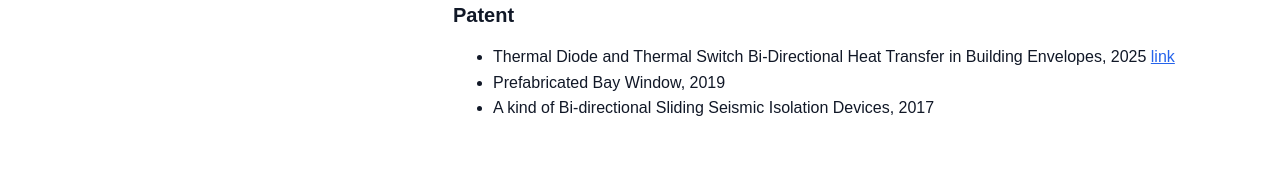
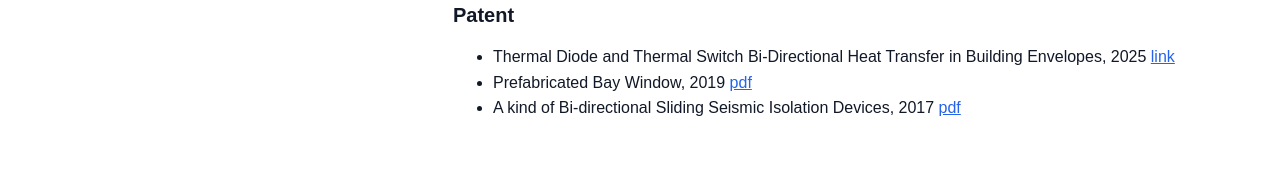
Before and after one commit to iefnxtdm/iefnxtdm.github.io, a plain HTML site: page index.html in a window 1280 px wide. Shown: the part 4015-4186 px from the top of the page. Drawn offline with Linux system fonts and the light colour scheme.

Commit message:
add patent pdf

```diff
--- a/index.html
+++ b/index.html
@@ -132,13 +132,13 @@
       <section class="card">
         <h2>Education and Work Experience</h2>
             <li>Postdoctoral Researcher–Mechanical Engineering, NREL, Feb 2024 ‑ present</li>
-                Mentors: <a href="https://research-hub.nrel.gov/en/persons/ravi-kishore/" target="_blank" rel="noopener noreferrer" style="text-decoration: none;"> Ravi Kishore </a>&nbsp;
+                Mentors: <a href="https://research-hub.nrel.gov/en/persons/ravi-kishore/" target="_blank" rel="noopener noreferrer" style="text-decoration: none;"> Ravi Kishore  </a>&nbsp;
                        <a href="https://research-hub.nrel.gov/en/persons/chuck-booten/" target="_blank" rel="noopener noreferrer" style="text-decoration: none;"> Chuck Booten </a> <br>
                 Manager: <a href="https://research-hub.nrel.gov/en/persons/judith-vidal/" target="_blank" rel="noopener noreferrer" style="text-decoration: none;"> Judith Vidal </a>
             <li>PhD in Civil Engineering, Worcester Polytechnic Institute, Aug 2019 ‑ Dec 2023</li>
-                Advisors: <a href="https://www.wpi.edu/people/faculty/taomj" target="_blank" rel="noopener noreferrer" style="text-decoration: none;"> Mingjiang Tao </a>&nbsp;
+                Advisors: <a href="https://www.wpi.edu/people/faculty/taomj" target="_blank" rel="noopener noreferrer" style="text-decoration: none;"> Mingjiang Tao  </a>&nbsp;
                           <a href="https://www.wpi.edu/people/faculty/svandessel/" target="_blank" rel="noopener noreferrer" style="text-decoration: none;"> Steven Van Dessel  </a> <br>
-                Committee members: <a href="https://www.clarku.edu/faculty/profiles/sergio-granados-focil/" target="_blank" rel="noopener noreferrer" style="text-decoration: none;"> Sergio Granados-Focil</a>&nbsp;
+                Committee members: <a href="https://www.clarku.edu/faculty/profiles/sergio-granados-focil/" target="_blank" rel="noopener noreferrer" style="text-decoration: none;"> Sergio Granados-Focil </a>&nbsp;
                                     <a href="https://www.wpi.edu/people/faculty/omangoubi" target="_blank" rel="noopener noreferrer" style="text-decoration: none;"> Oren Mangoubi </a>
             <li>Structural Engineer, POWERCHINA Kunming Engineering Corporation Limited, Aug 2016 ‑ Aug 2019</li>
             <li>Master in Structural Engineering, Hunan University, Sep 2013 ‑ Jun 2016</li>
@@ -167,7 +167,7 @@
     <li>Zhong W, Deng L, <strong>Xiao Zhiying</strong>. Flow Past a Rectangular Cylinder Close to a Free Surface. <em>Ocean Engineering</em>, 186 (2019) 106118.
       <a href="https://doi.org/10.1016/j.oceaneng.2019.106118" target="_blank" rel="noopener noreferrer" style="text-decoration: none;">link </a> </li>
     <li>Deng Lu, <strong>Xiao Zhiying</strong>, et al. Numerical Simulation of Dynamic Response for Offshore Wind Turbines Including Fluid-Structure Interaction.
-      <em>Journal of Hunan University: Natural Science</em>, 2015. (In Chinese)<a href="files/9.pdf" target="_blank"> pdf</a></li>
+      <em>Journal of Hunan University: Natural Science</em>, 2015. (In Chinese) <a href="files/9.pdf" target="_blank"> pdf</a></li>
     <li>Deng Lu, <strong>Xiao Zhiying</strong>, et al. Intact Stability Analysis of a Semi-Submersible Platform for Floating Offshore Wind Turbines.
       <em>Journal of Harbin Engineering University</em>, 2016. (In Chinese) <a href="files/10.pdf" target="_blank"> pdf</a></li>
     <li>Deng Lu, Wang Biao, <strong>Xiao Zhiying</strong>, et al. Conceptual Design and Performance Analysis of a Reinforced Concrete Floating Platform for Offshore Wind Turbine.
@@ -208,8 +208,8 @@
           <ul>
             <li>Thermal Diode and Thermal Switch Bi-Directional Heat Transfer in Building Envelopes, 2025
               <a href="https://patents.google.com/patent/US20240281010A1/en" target="_blank" rel="noopener noreferrer">link </a></li>
-            <li>Prefabricated Bay Window, 2019</li>
-            <li>A kind of Bi-directional Sliding Seismic Isolation Devices, 2017</li>
+            <li>Prefabricated Bay Window, 2019 <a href="files/p1.pdf" target="_blank"> pdf</a></li>
+            <li>A kind of Bi-directional Sliding Seismic Isolation Devices, 2017 <a href="files/p2.pdf" target="_blank"> pdf</a></li>
           </ul>
 
      </section>
```
Also changed, not shown: 4 other files.
